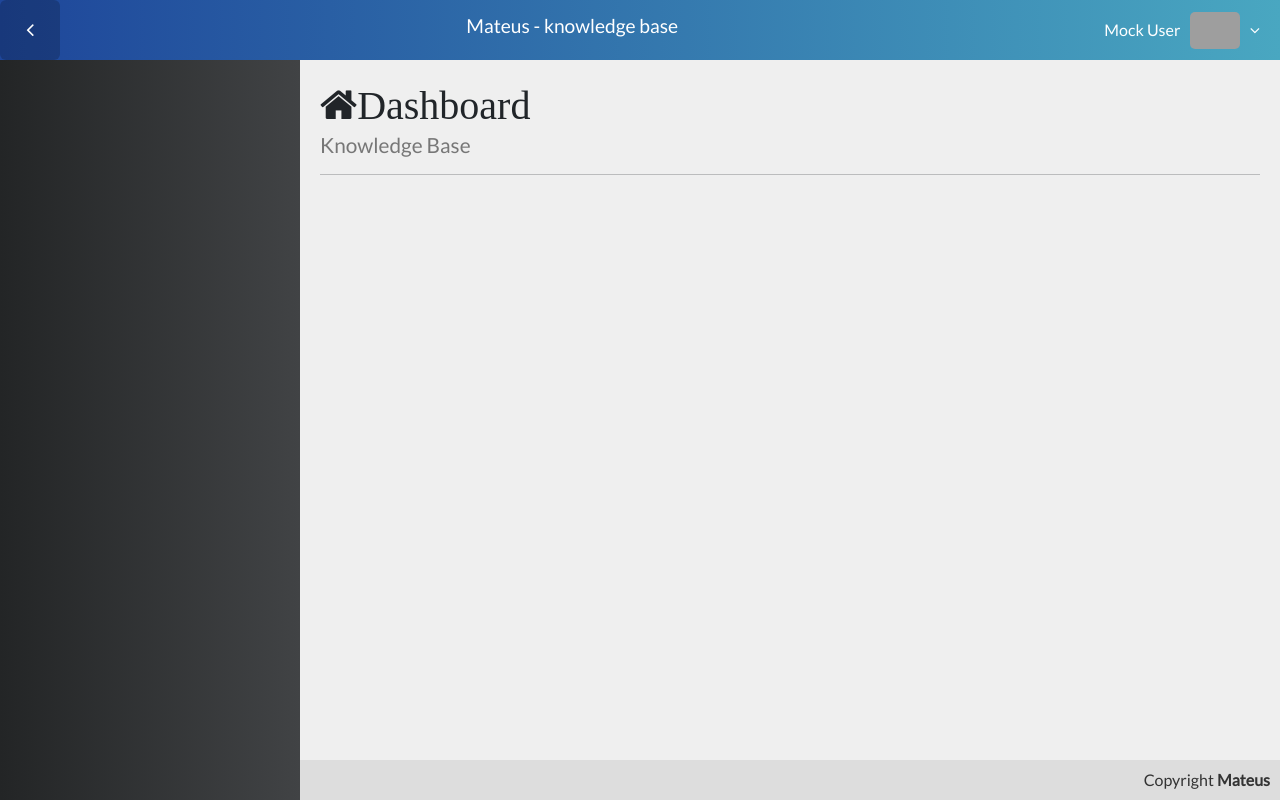
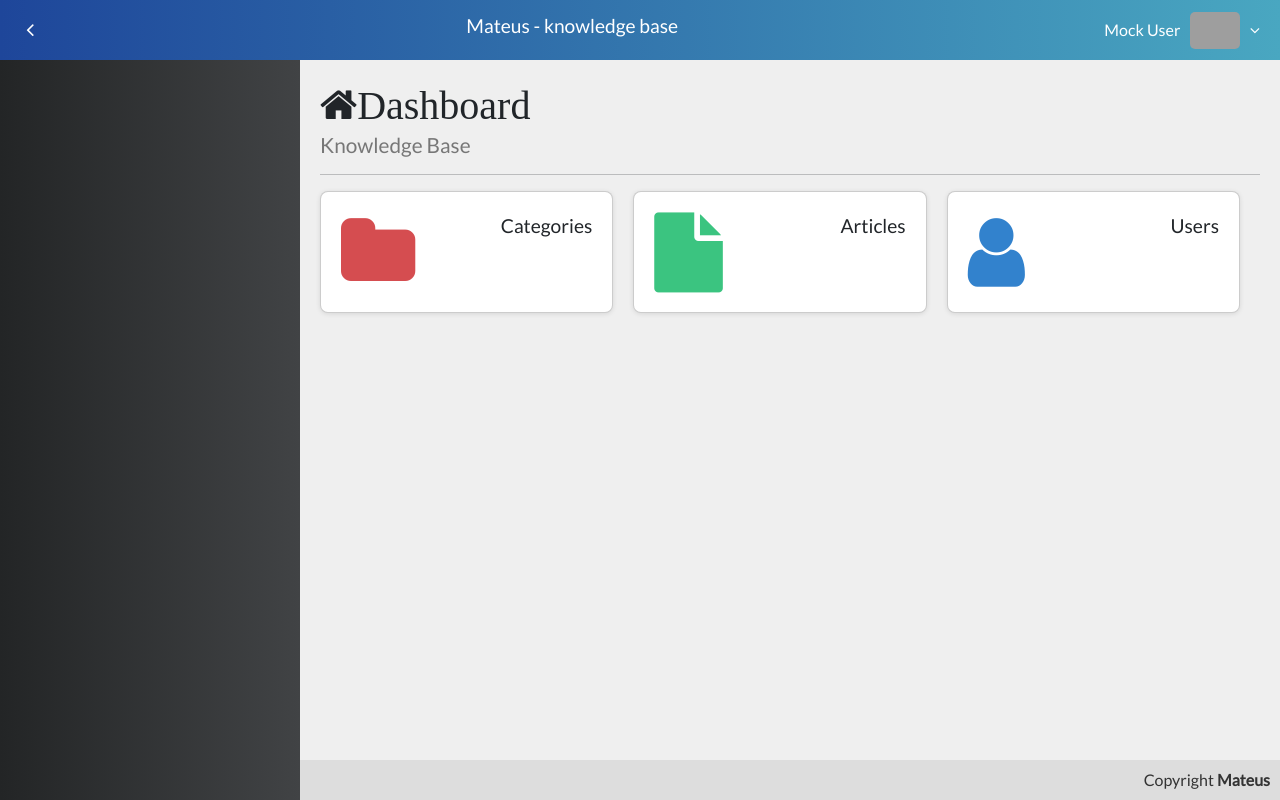
Before and after one commit to MateusBU/Final_Project, a Vue app in the folder frontend/: page / in a window 1280 px wide. Built offline with nearby package versions, Linux system fonts and the light colour scheme; no server answers; grey boxes are pictures that could not be loaded.

Commit message:
Created mainStat component to display statistics and integrated stats fetching via Axios in MainHome.vue

```diff
--- a/frontend/src/components/home/MainHome.vue
+++ b/frontend/src/components/home/MainHome.vue
@@ -3,18 +3,54 @@
         <PageTitle icon="fa fa-home" main="Dashboard"
             sub="Knowledge Base"
         />
+        <div class="stats">
+            <mainStat title="Categories" :value="stat.categories"
+                icon="fa fa-folder" color="#d54d50"
+            />
+            <mainStat title="Articles" :value="stat.articles"
+                icon="fa fa-file" color="#3bc480"
+            />
+            <mainStat title="Users" :value="stat.users"
+                icon="fa fa-user" color="#3282cd"
+            />
+        </div>
     </div>
 </template>
 
 <script>
 import PageTitle from '../template/PageTitle.vue'
+import mainStat from './mainStat.vue';
+import axios from 'axios'; //request to our backend
+import {baseApiUrl} from '@/global';
 
 export default {
     name: 'MainHome',
-    components: {PageTitle}
+    components: {PageTitle, mainStat},
+    data: function(){
+        return {
+            stat:{}
+        }
+    },
+    methods:{
+        getStats(){
+            console.log('oi')
+            axios.get(`${baseApiUrl}/stats`)
+                .then(res => this.stat = res.data);
+
+            console.log(this.stat)
+        }
+    },
+    mounted(){
+        this.getStats();
+    }
 }
 </script>
 
 <style>
+    .stats{
+        display: flex;
+        justify-content: space-between;
+        flex-wrap: wrap;
+    }
 
 </style>
--- /dev/null
+++ b/frontend/src/components/home/mainStat.vue
@@ -0,0 +1,61 @@
+<template>
+    <div class="stat">
+        <div class="stat-icon">
+            <i :class="icon" :style="style"></i>
+        </div>
+        <div class="stat-info">
+            <span class="stat-title">{{ title }}</span>
+            <span class="stat-value">{{ value }}</span>
+        </div>
+    </div>
+</template>
+
+<script>
+export default {
+    main: 'mainStat',
+    props: ['title', 'value', 'icon', 'color'],
+    computed:{
+        style(){
+            return "color: " + (this.color || '#000');
+        }
+    },
+}
+</script>
+
+<style>
+    .stat{
+        flex: 1;
+        display: flex;
+        border-radius: 8px;
+        margin-right: 20px;
+        margin-bottom: 20px;
+        background-color: #fff;
+        padding: 20px;
+        border: 1px solid rgba(0, 0, 0, 0.2);
+        box-shadow: 0 1px 5px rgba(0, 0, 0, 0.1);
+    }
+
+    .stat-icon{
+        display: flex;
+        align-items: center;
+    }
+
+    .stat-icon i{
+        font-size: 5rem;
+    }
+
+    .stat-info{
+        flex: 1;
+        display: flex;
+        flex-direction: column;
+        align-items: end;
+    }
+
+    .stat-title{
+        font-size: 1.2rem;
+    }
+
+    .stat-value{
+        font-size: 3rem;
+    }
+</style>
--- a/frontend/src/components/template/compHeader.vue
+++ b/frontend/src/components/template/compHeader.vue
@@ -92,6 +92,6 @@
     header.header > a.toggle:hover{
         color: #fff;
         background-color: rgba(0, 0, 0, 0.2);
-        border-radius: 10%;
+        border-radius: 10px;
     }
 </style>
--- a/frontend/src/components/template/userDropdown.vue
+++ b/frontend/src/components/template/userDropdown.vue
@@ -44,7 +44,7 @@
 
     .user-dropdown:hover{
         background-color: rgba(0, 0, 0, 0.2);
-        border-radius: 10%;
+        border-radius: 10px;
     }
 
     .user-dropdown-img{
--- /dev/null
+++ b/frontend/src/global.js
@@ -0,0 +1 @@
+export const baseApiUrl = 'http://localhost:3000' //backend/index.js -> port 3000
```
Also changed, not shown: 1 other file (tests, documents, lock files or other folders).
